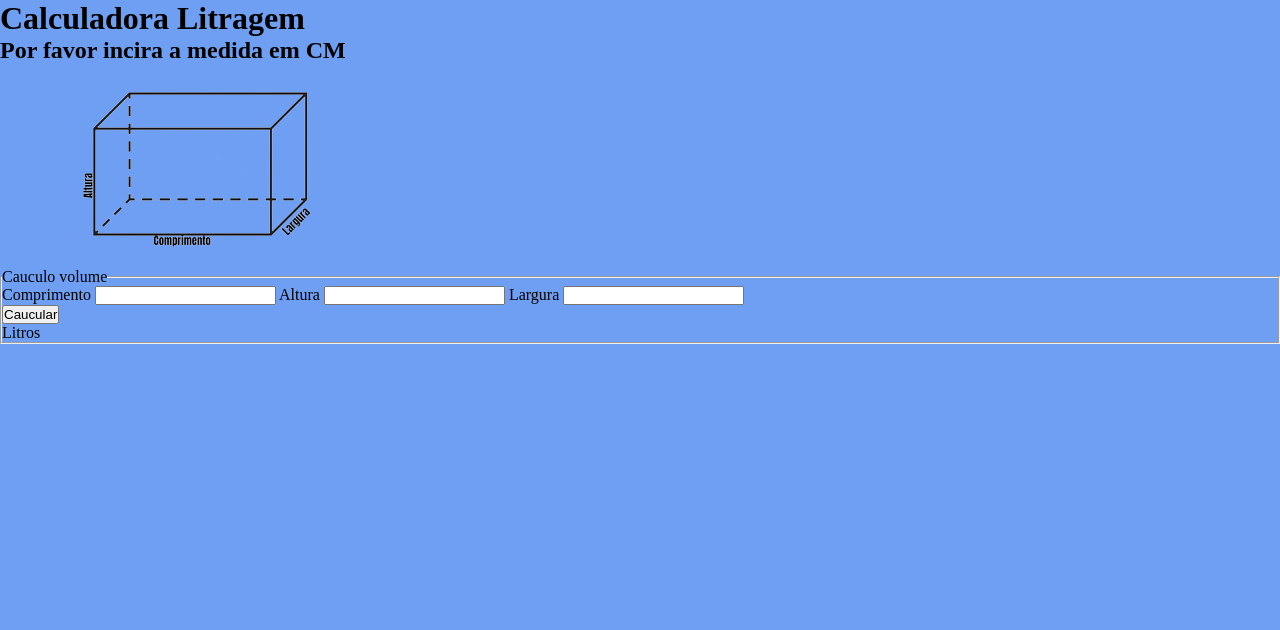
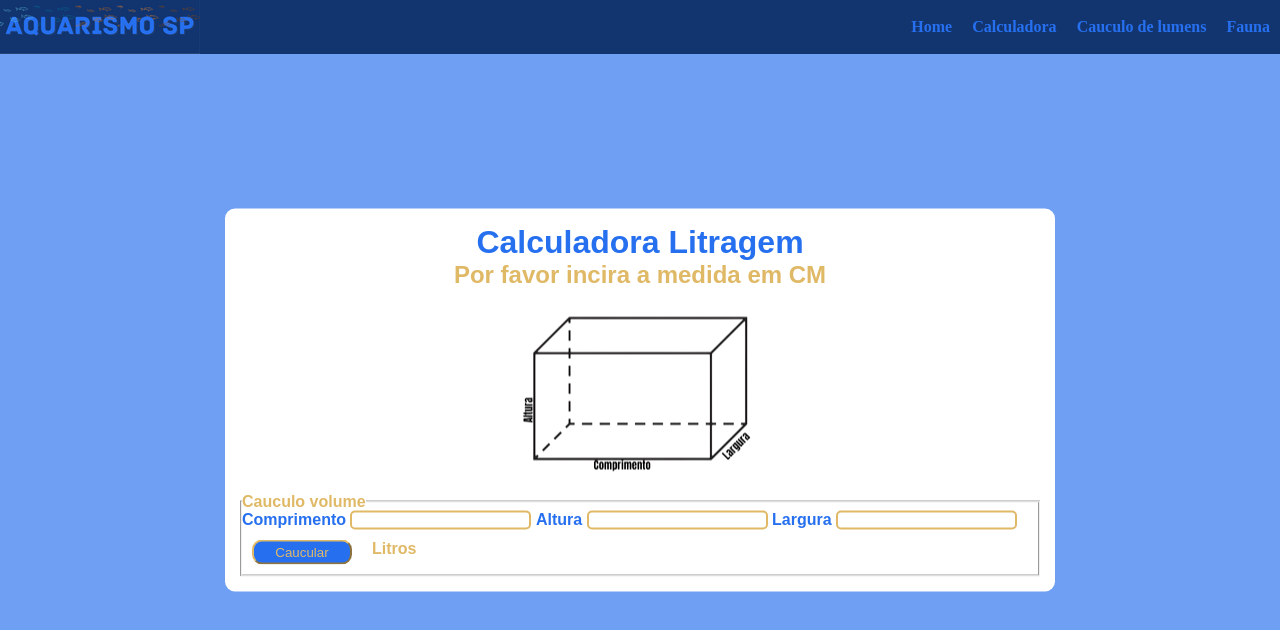
Before and after one commit to michelrechinelli/pagina-aquarismo, a plain HTML site: page cauculadora.html in a window 1280 px wide. Drawn offline with Linux system fonts and the light colour scheme.

Commit message:
home
criação e estilização da home

```diff
--- a/cauculadora.html
+++ b/cauculadora.html
@@ -5,9 +5,25 @@
     <meta http-equiv="X-UA-Compatible" content="IE=edge">
     <meta name="viewport" content="width=device-width, initial-scale=1.0">
     <title>Calculadora</title>
+    <link rel="stylesheet" href="volume.css">
     <link rel="stylesheet" href="style.css">
+
 </head>
 <body>
+    <header>
+        <img src="midia/Aquaríssimo SP (1).png" alt="">
+        <ul class="menu">
+
+                <li><a href="index.html">Home</a></li>
+
+                <li><a href="cauculadora.html">Calculadora</a></li>
+
+                <li><a href="">Cauculo de lumens</a></li>
+
+                <li><a href="">Fauna</a></li>
+
+        </ul>
+</header>
     <div class="fundo">
         <div class="cauculadora">
 
--- a/style.css
+++ b/style.css
@@ -36,7 +36,7 @@ header img{
     font-size: 1.1em;
 }
 .container{
-    background-color: rgb(52, 74, 112,0.1);
+    background-color: rgba(255, 255, 255);
     display: block;
    text-align: center;
    border-radius: 20px;
@@ -44,3 +44,12 @@ header img{
    margin: 60px auto;
    padding: 20px;
 }
+.conteudo h1{
+    color: #123570;
+    margin-bottom: 10px;
+}
+.conteudo a{
+    text-decoration: none;
+    color: #123570;
+    font-weight: 700;
+}
--- a/volume.css
+++ b/volume.css
@@ -3,7 +3,7 @@
     padding: 0;
 }
 body{
-    background: #75CDFF;
+    background: #6F9FF2;
 }
 .fundo{
     background: #75CDFF;
@@ -15,7 +15,7 @@ body{
     display: block;
     position: absolute;
     width: 800px;
-    background: rgba(255, 255, 255, 0.3);
+    background: rgba(255, 255, 255);
     top: 50%;
     left: 50%;
     transform: translate(-50%, -50%);
@@ -27,29 +27,29 @@ body{
 }
 .txt h1{
     text-align: center;
-    color: #B0AA04;
+    color: #2670F0;
 }
 .txt h2{
-    color: #FC2B40;
+    color: #E0B967;
     text-align: center;
 }
 .img{
     text-align: center;
 }
 .volume{
-    color: #B0AA04;
+    color: #E0B967;
     font-weight: 800;
 }
 .compri{
-    color: #1E7FB0;
+    color: #2670F0;
     font-weight: 800;
 }
 .altu{
-    color: #1E7FB0;
+    color: #2670F0;
     font-weight: 800;
 }
 .larg{
-    color: #1E7FB0;
+    color: #2670F0;
     font-weight: 800;
 }
 .botao{
@@ -60,13 +60,13 @@ body{
     margin: 10px ;
     width: 100px;
     height: 25px;
-    border-color: #FCF52B;
-    background-color:#1E7FB0;
-    color: #FCF52B;
+    border-color: #E0B967;
+    background-color:#2670F0;
+    color: #E0B967;
     border-radius: 10px;
 }
 .input input{
-    border: 2px solid #B0AA04;
+    border: 2px solid #E0B967;
     border-radius: 5px;
 }
 .bg{
@@ -74,7 +74,7 @@ body{
 }
 .result{
     background-color: rgb(117, 205, 255,0);
-    color: #1E7FB0;
+    color: #2670F0;
     font-weight: 800;
     align-items: center;
     margin-top: 10px;
@@ -84,7 +84,7 @@ body{
 
 .litros{
     background-color: rgb(117, 205, 255,0);
-    color:#B0AA04;
+    color:#E0B967;
     font-weight: 800;
     align-items: center;
     margin-top: 10px;
```
Also changed, not shown: index.html (+6 -4 lines), midia/aquario.jpg (added).
